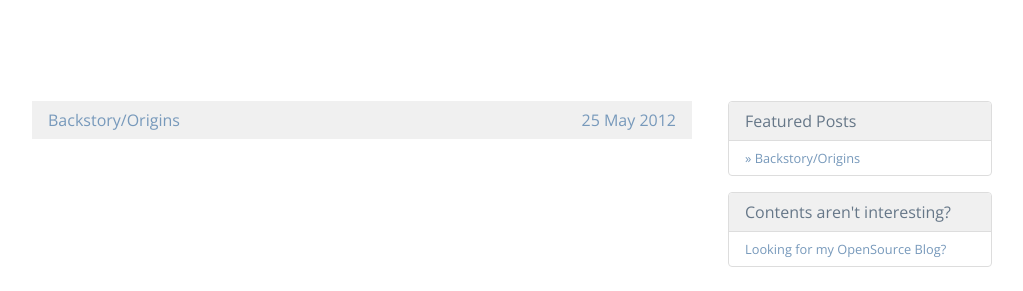
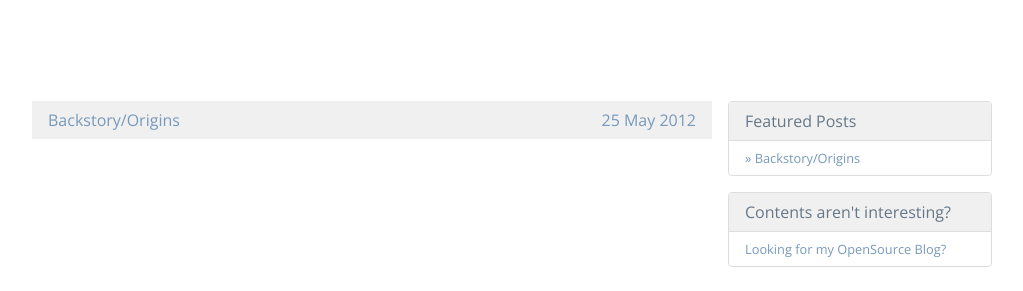
Before and after one commit to debloper/flog, a Jekyll site: the page built from index.html, in a window 1280 px wide. Shown: the part 140-431 px from the top of the page, without its empty margins (128-1151 px from the left). Built offline with Jekyll 4.4.1, drawn with Linux system fonts in a browser that asks for light colours.

Commit message:
Space between inline-blocks was causing the line-break

```diff
--- a/_layouts/template.html
+++ b/_layouts/template.html
@@ -45,8 +45,7 @@
 	<section class="inlineBlock">
 		<article>
 {{ content }}
-		</article>
-		<aside>
+		</article><aside>
 			<div class="portal">
 				<div>Featured Posts</div>
 			{% for post in site.posts %}
--- a/css/base.css
+++ b/css/base.css
@@ -178,6 +178,6 @@
 		top:			-4rem;
 		text-align:		justify;
 	}
-	section.inlineBlock article { width: 660px; }
+	section.inlineBlock article { width: 680px; }
 	section.inlineBlock aside { width: 280px; }
 }
```
